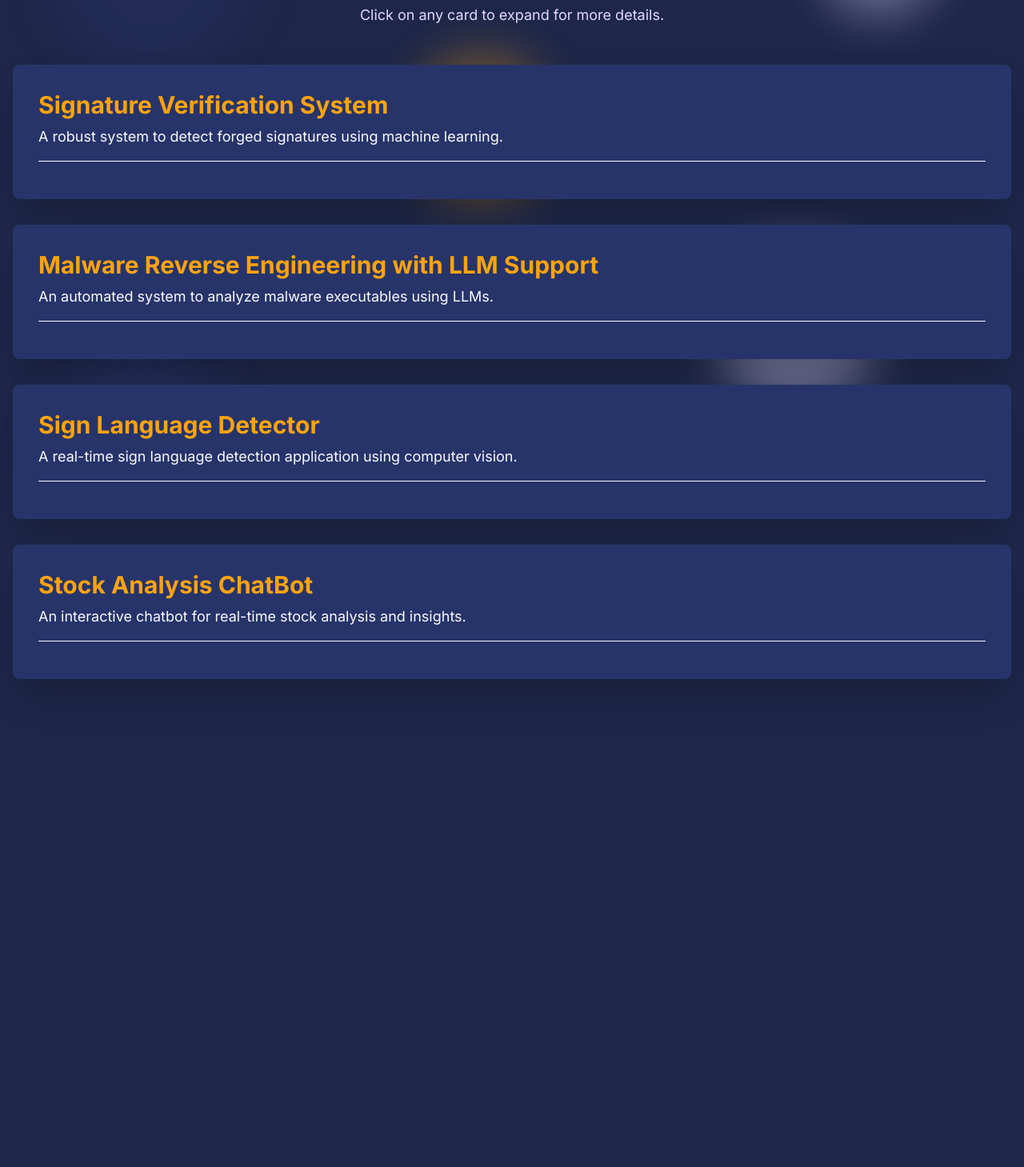
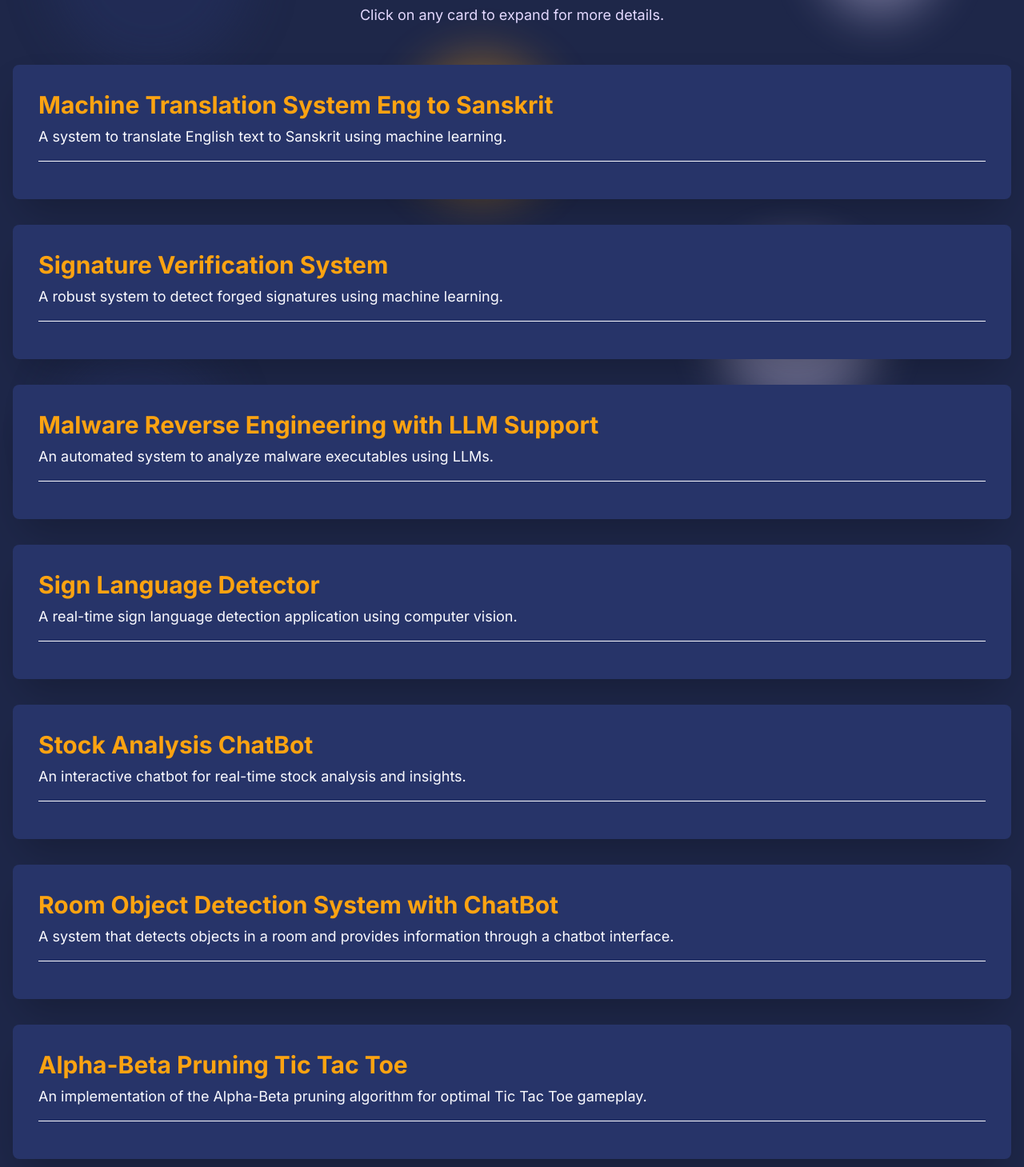
Before and after one commit to ShrivedPatade/PortfolioSite, a Next.js app in the folder pf/: page /projects in a window 1280 px wide. Shown: the part 171-1630 px from the top of the page at 80% size. Before the commit the page ends 1084 px from the top, so only its background shows below. Built offline with nearby package versions, Linux system fonts and the light colour scheme.

Commit message:
Added Projects and Achievements

```diff
--- a/pf/src/app/data/achievements.ts
+++ b/pf/src/app/data/achievements.ts
@@ -14,24 +14,31 @@ export const achievementsData = [
     certificateLink: "your-certificate-link-here",
   },
   {
-    title: "600+ Problems Solved on LeetCode",
+    title: "900+ Problems Solved on LeetCode",
     organization: "LeetCode",
-    date: "Ongoing (300+ Day Streak)",
-    description: "Consistently solved over 600 algorithmic challenges, maintaining a multi-hundred day streak, showcasing strong dedication and problem-solving skills.",
+    date: "Ongoing (650+ Day Streak)",
+    description: "Consistently solved over 900 algorithmic challenges, showcasing strong dedication and problem-solving skills.",
     certificateLink: "your-leetcode-profile-link-here",
   },
   {
-    title: "UiPath Automation Certification",
+    title: "Zoyaising Solutions ML Engineer Internship",
+    organization: "Zoyaising Solutions",
+    date: "April 2024 - September 2024",
+    description: "Completed an internship as an ML Engineer, gaining hands-on experience in developing and deploying machine learning models for various applications.",
+    certificateLink: "https://drive.google.com/file/d/1dTIvIGi7GwGYPzFPqUq13uJaFO9q_NOu/view?usp=sharing",
+  },
+  {
+    title: "UiPath Automation Internship Certification",
     organization: "UiPath, IEEE, VIT",
-    date: "2023",
-    description: "Completed official certification for RPA development, validating skills in building and deploying automation bots using the UiPath platform.",
-    certificateLink: "your-certificate-link-here",
+    date: "December 2022 - February 2023",
+    description: "Completed official internship and certification for RPA development, validating skills in building and deploying automation bots using the UiPath platform.",
+    certificateLink: "https://drive.google.com/file/d/1eGsdquV545hY4wLwm5g7dvYIIt4gafQi/view?usp=sharing",
   },
   {
     title: "Satellite Data Processing Certification",
     organization: "IIT Bombay, CSRE",
-    date: "2023",
+    date: "June 2024 - July 2024",
     description: "Gained expertise in processing and analyzing satellite imagery and geospatial data through a certification course offered by the Indian Institute of Technology Bombay.",
-    certificateLink: "your-certificate-link-here",
+    certificateLink: "https://drive.google.com/file/d/1MHKjlWxemr8vEQp5rUgeRmbxCF0tVTrv/view?usp=sharing",
   },
 ];
--- a/pf/src/app/data/projects.ts
+++ b/pf/src/app/data/projects.ts
@@ -3,20 +3,29 @@ const createId = (title: string) => title.toLowerCase().replace(/\s+/g, '-');
 
 export const projectsData = [
   {
+    id: createId("Machine Translation System Eng to Sanskrit"),
+    title: "Machine Translation System Eng to Sanskrit",
+    shortDescription: "A system to translate English text to Sanskrit using machine learning.",
+    detailedDescription: "Designed and implemented a machine translation system that converts English text to Sanskrit, preserving the semantic meaning and cultural context with Multi-Head Cross Attention. This project leverages VAE transformer architecture and a comprehensive bilingual corpus for training.",
+    techStack: ["Python", "Pytorch", "NLP", "Neural Networks", "Transformer", "Seq2Seq", "Bilingual Corpus", "BLEU Score", "Encoder-Decoder Architecture", "Multi-Head Cross Attention Mechanism"],
+    googleDriveLink: "https://drive.google.com/drive/folders/1U2ZE259qTGQ_Y_l8eTRAoODuVHaFzlQ9?usp=sharing",
+    githubLink: "https://github.com/ShrivedPatade/Machine_Translation_NN",
+  },
+  {
     id: createId("Signature Verification System"),
     title: "Signature Verification System",
     shortDescription: "A robust system to detect forged signatures using machine learning.",
-    detailedDescription: "Architected and evaluated multiple models, including CNNs, SVMs, and Random Forest, to identify the optimal solution for signature verification and matching. This system is designed to enhance security in attendance and authentication applications by detecting proxies and identifying forgeries.",
-    techStack: ["Python", "TensorFlow", "OpenCV", "Scikit-learn", "CNN"],
-    googleDriveLink: "your-google-drive-link-here",
+    detailedDescription: "Architected and evaluated CNN, SVM, and Random Forest architectures to develop a high-accuracy signature verification system. Engineered a matching pipeline to detect proxy signatures and identify forgeries for attendance tracking applications.",
+    techStack: ["Python", "TensorFlow", "OpenCV", "Scikit-learn", "CNN", "Streamlit"],
+    googleDriveLink: "https://drive.google.com/drive/folders/16_smLQWHs7AHWpcY5WsUxwYsN-RFobZi?usp=sharing",
     githubLink: "https://github.com/ShrivedPatade/Signature-Verification-System",
   },
   {
     id: createId("Malware Reverse Engineering with LLM Support"),
     title: "Malware Reverse Engineering with LLM Support",
     shortDescription: "An automated system to analyze malware executables using LLMs.",
-    detailedDescription: "Engineered a system that performs reverse engineering on malware executables by translating machine code to 'C'. The system then analyzes the code to identify potential kill switches and generates a comprehensive summary report leveraging a Large Language Model (LLM).",
-    techStack: ["Python", "Reverse Engineering", "LLM", "NLP"],
+    detailedDescription: "Reverse engineers a Malware executable file by translating it from Machine Code to ‘C’ with Ghidra and analysing the code for possible kill switches & harmful API calls with LLM (Gemini 2.5 flash / Local Qwen2.5)",
+    techStack: ["Python", "Reverse Engineering", "Malware Analysis", "LLM", "NLP", "Ghidra", "API", "Client-Server Architecture", "Flask", "React", "Gemini 2.5 flash", "Local Qwen2.5"],
     googleDriveLink: "your-google-drive-link-here",
     githubLink: "https://github.com/Maaroof-Khan10/Ghidra-LLM-Assistant",
   },
@@ -38,4 +47,23 @@ export const projectsData = [
     googleDriveLink: "your-google-drive-link-here",
     githubLink: "https://github.com/ShrivedPatade/Stock-Analysis-Chatbot",
   },
+  {
+    id: createId("Room Object Detection System with ChatBot"),
+    title: "Room Object Detection System with ChatBot",
+    shortDescription: "A system that detects objects in a room and provides information through a chatbot interface.",
+    detailedDescription: "2-Level Multimodal Architecture with 'Fast Eyes(YOLO-World)' for periodically scanning multiple rooms and maintaining object location memory, and 'Slow Eyes(moondream1.8b VLM)' for on demand detailed analysis. The system can answer user queries about the objects in the room, their locations, last seen timings and details about them.",
+    techStack: ["Python", "OpenCV", "NLP", "ChatBot", "Multimodal", "YOLO-World", "VLM", "moondream1.8b", "Local qwen2.5", "Flask"],
+    googleDriveLink: "your-google-drive-link-here",
+    githubLink: "https://github.com/ShrivedPatade/YOLO_Room_Obj_Detection_ChatBot_Support",
+  },
+  {
+    id: createId("Alpha-Beta Pruning Tic Tac Toe"),
+    title: "Alpha-Beta Pruning Tic Tac Toe",
+    shortDescription: "An implementation of the Alpha-Beta pruning algorithm for optimal Tic Tac Toe gameplay.",
+    detailedDescription: "Developed an AI-based Tic Tac Toe game using the Alpha-Beta pruning algorithm to achieve optimal move selection. The system evaluates all possible moves and selects the best one based on the minimax decision-making process.",
+    techStack: ["React", "JavaScript", "CSS", "Algorithms", "AI", "Alpha-Beta Pruning","Game Development"],
+    googleDriveLink: "your-google-drive-link-here",
+    websiteLink: "https://shrivedpatade.github.io/Tic-Tac-Toe/",
+    githubLink: "https://github.com/ShrivedPatade/Tic-Tac-Toe",
+  },
 ];
--- a/pf/src/components/ProjectCard.tsx
+++ b/pf/src/components/ProjectCard.tsx
@@ -56,7 +56,6 @@ export default function ProjectCard({ project, isOpen, onToggle }: { project: Pr
             >
               View Code (GitHub)
             </a>
-
             {/* Dynamically rendered only if valid assets exist */}
             {hasAssets && (
               <a
@@ -70,6 +69,18 @@ export default function ProjectCard({ project, isOpen, onToggle }: { project: Pr
                 View Assets (Drive)
               </a>
             )}
+            {project.websiteLink && project.websiteLink !== 'your-website-link-here' && (
+              <a
+                href={project.websiteLink}
+                target="_blank"
+                rel="noopener noreferrer"
+                className="inline-block px-5 py-2 rounded-full font-semibold transition-transform duration-300 hover:scale-105"
+                style={{backgroundColor: 'var(--space-cadet)', color: 'var(--orange-web)'}}
+                onClick={(e) => e.stopPropagation()}
+              >
+                View Website
+              </a>
+            )}
           </div>
         </div>
       </div>
```
